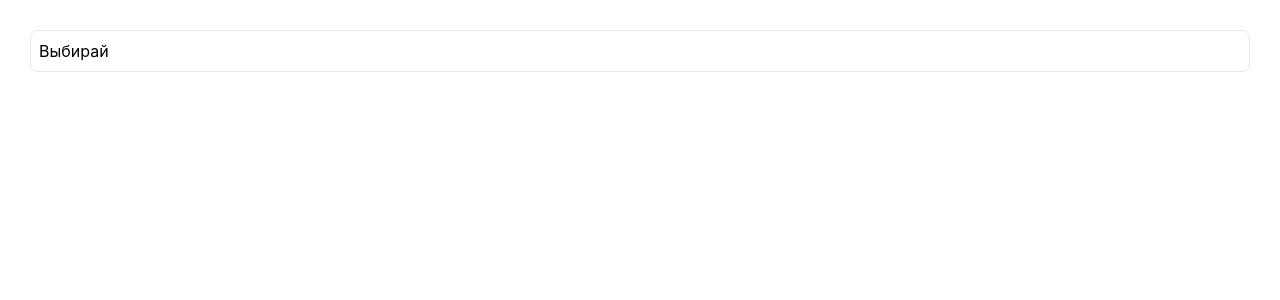
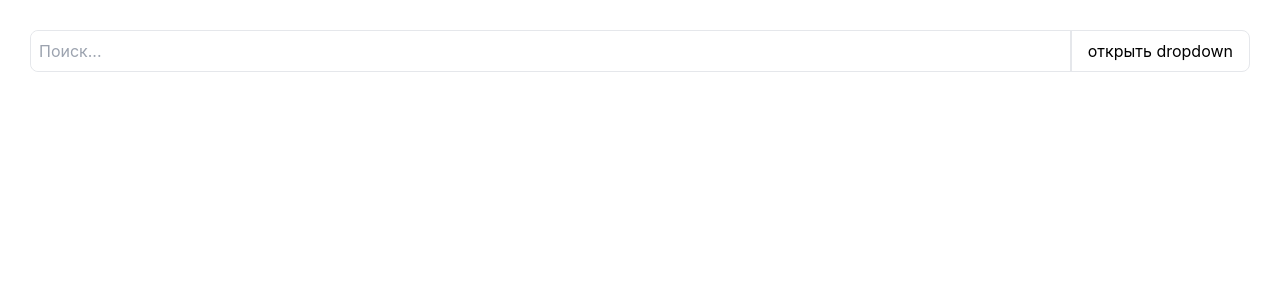
Before and after one commit to StasRnD/Select, a React (Create React App) app: page / in a window 1280 px wide. Shown: the top 300 px of the page. Built offline with nearby package versions, Linux system fonts and the light colour scheme.

Commit message:
feat: work search

```diff
--- a/src/Select.tsx
+++ b/src/Select.tsx
@@ -7,7 +7,7 @@ export interface Option {
 
 interface SelectProps<T> {
     value: T | null
-    onChange: (value: T) => void
+    onChange: (value: T | null) => void
     options: T[]
     search?: boolean;
     getLabel?: (value: T | null) => string
@@ -21,8 +21,15 @@ export const Select = <T = Option>(props: SelectProps<T>) => {
     const {value, onChange, options, search, getLabel} = props
     const openDropdownToggle = () => setOpen(!open)
     const [open, setOpen] = useState<boolean>(false)
-    const [inputValue, setInputValue] = useState<string>('')
-    const handleInputChange = (evt: React.ChangeEvent<HTMLInputElement>) => setInputValue(evt.target.value)
+    const findLabel = (option: T | null): string => getLabel ? getLabel(option) : checkLabel(option)
+
+    const [inputValue, setInputValue] = useState<string>(findLabel(value))
+    const handleInputChange = (evt: React.ChangeEvent<HTMLInputElement>) => {
+        if (evt.target.value === '') {
+            onChange(null)
+        }
+        setInputValue(evt.target.value)
+    }
 
     function checkLabel<T>(option: T): string {
         if (option === null) {
@@ -35,14 +42,13 @@ export const Select = <T = Option>(props: SelectProps<T>) => {
 
     }
 
-    const findLabel = (option: T | null): string => getLabel ? getLabel(option) : checkLabel(option)
 
     useEffect(() => {
-        setInputValue('')
-    }, [open])
+        setInputValue(findLabel(value))
+    }, [search, value])
 
     const filterOptions = useMemo(() => {
-        return !search ? options : options
+        return !search || findLabel(value) === inputValue ? options : options
             .filter((option) => {
                 return toLowerCaseAndTrim(findLabel(option)).includes(toLowerCaseAndTrim(inputValue))
             })
@@ -52,11 +58,12 @@ export const Select = <T = Option>(props: SelectProps<T>) => {
     return (
         <div className={'flex flex-col gap-x-y relative'}>
             <div onClick={openDropdownToggle}
-                 className={`flex flex-col gap-y-2 border p-2 rounded-lg hover:border-blue-600 cursor-pointer ${open && 'outline outline-2 outline-blue-400'}`}>
-                <span>{findLabel(value) || 'Выбирай'}</span>
-                {search && open && <input onClick={(evt: React.MouseEvent<HTMLInputElement>) => evt.stopPropagation()}
-                                          className={'focus:outline-0'} value={inputValue} onChange={handleInputChange}
-                                          placeholder={'Поиск...'}/>}
+                 className={`flex gap-y-2 border rounded-lg hover:border-blue-600 cursor-pointer ${open && 'outline outline-2 outline-blue-400'}`}>
+
+                {search ? <input onClick={(evt: React.MouseEvent<HTMLInputElement>) => open && evt.stopPropagation()}
+                                 className={'focus:outline-0 grow p-2 rounded-lg'} value={inputValue} onChange={handleInputChange}
+                                 placeholder={'Поиск...'}/> : <span className={'p-2 rounded-lg'}>{findLabel(value) || 'Выбирай'}</span>}
+                <button className={'ml-auto bg-transparent border-l-2 px-4 rounded-r-lg hover:bg-blue-400 hover:text-white'}>открыть dropdown</button>
             </div>
 
             {open &&
@@ -64,6 +71,7 @@ export const Select = <T = Option>(props: SelectProps<T>) => {
                     {filterOptions.length ? filterOptions.map((option) => {
                         const handleSelectChange = () => {
                             onChange(option)
+
                             openDropdownToggle()
                         }
                         return (
```
